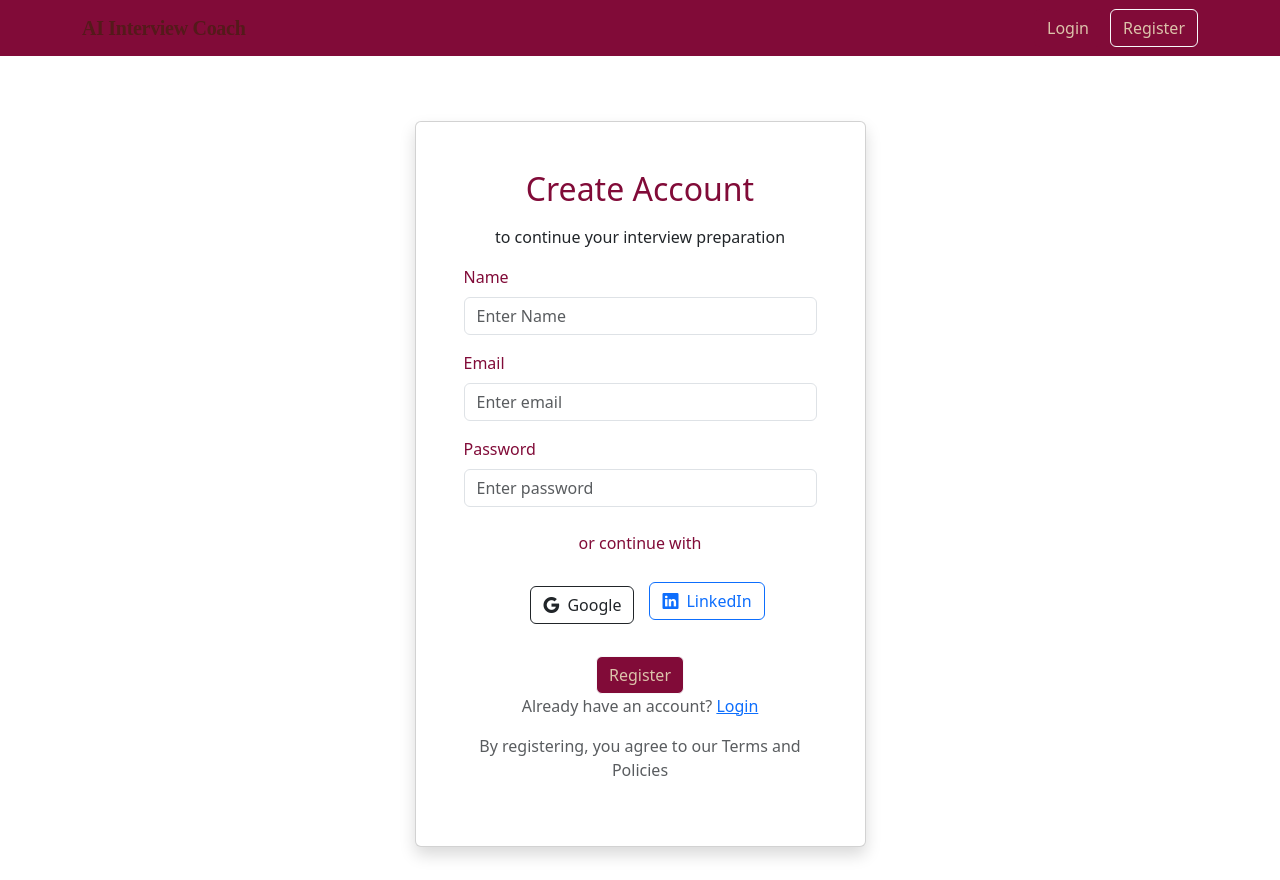
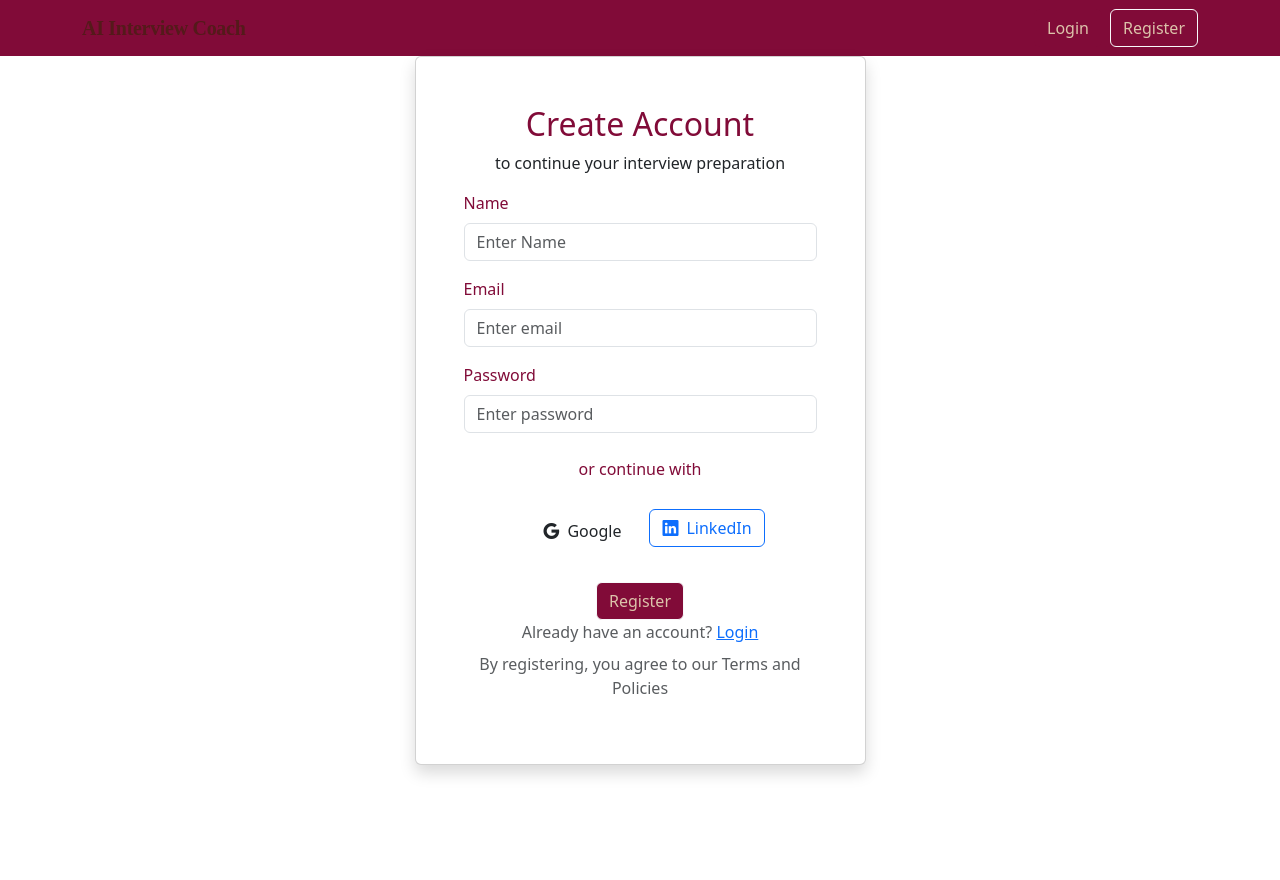
Before and after one commit to Dikshasisodia31/AI_Interview_Assistant, a React (Vite) app in the folder ai-interview-coach/: page /register in a window 1280 px wide. After the commit the page ends 800 px from the top, so only its background shows below. Built offline with nearby package versions, Linux system fonts and the light colour scheme.

Commit message:
Design register page

```diff
--- a/ai-interview-coach/src/pages/Auth/Register.jsx
+++ b/ai-interview-coach/src/pages/Auth/Register.jsx
@@ -34,17 +34,17 @@ const Register = () => {
 
   return (
     <div>
-      <Navbar style={<height-95px></height-95px>} />
-      <div className="container mt-5 mb-3">
+      <Navbar/>
+      <div className="container">
         <div
           className="row justify-content-center align-items-center"
-          style={{ minHeight: "95vh" }}
+          style={{  }}
         >
           <div className="col-md-5">
-            <div className="card shadow border-70">
+            <div className="card shadow border-90">
               <div className="card-body p-5">
 
-                <h2 className="head1 text-center mb-3">
+                <h2 className="head1 text-center mb-2">
                   Create Account
                 </h2>
                 <p className='text-center'>to continue your interview preparation</p>
@@ -69,7 +69,7 @@ const Register = () => {
                     </label>
 
                     <input
-                      type="email"
+                      type="text"
                       className="form-control"
                       value={email}
                       onChange={(e) => setEmail(e.target.value)}
@@ -83,7 +83,7 @@ const Register = () => {
                     </label>
 
                     <input
-                      type="password"
+                      type="text"
                       className="form-control"
                       placeholder="Enter password"
                       value={password}
@@ -95,7 +95,7 @@ const Register = () => {
 
                     <p className="head1">or continue with</p>
                     <div className="icons text-center">
-                      <button className="google-btn btn btn-outline-dark w-40 mb-2">
+                      <button className="google-btn btn w-40 mb-2">
                         <i className="bi bi-google me-2"></i>
                         Google
                       </button>
@@ -112,7 +112,7 @@ const Register = () => {
                     <button className='btn btns btn-outline-light width-100'>Register</button>
                   </div>
                   <div className="text-center text-muted">Already have an account? <Link to="/login">Login</Link></div>
-                  <p className='text-center mt-3 text-muted'>By registering, you agree to our Terms and Policies </p>
+                  <p className='text-center mt-2 text-muted'>By registering, you agree to our Terms and Policies </p>
                 </form>
               </div>
             </div>
```
